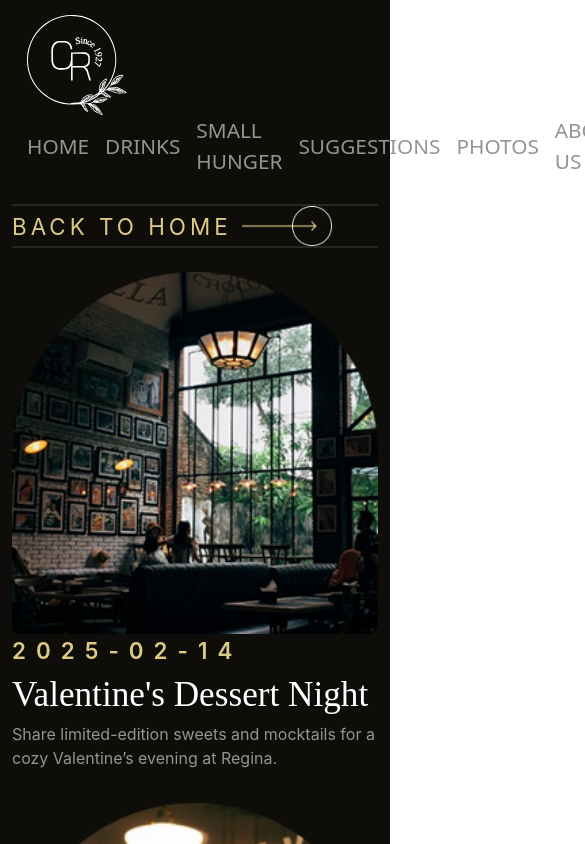
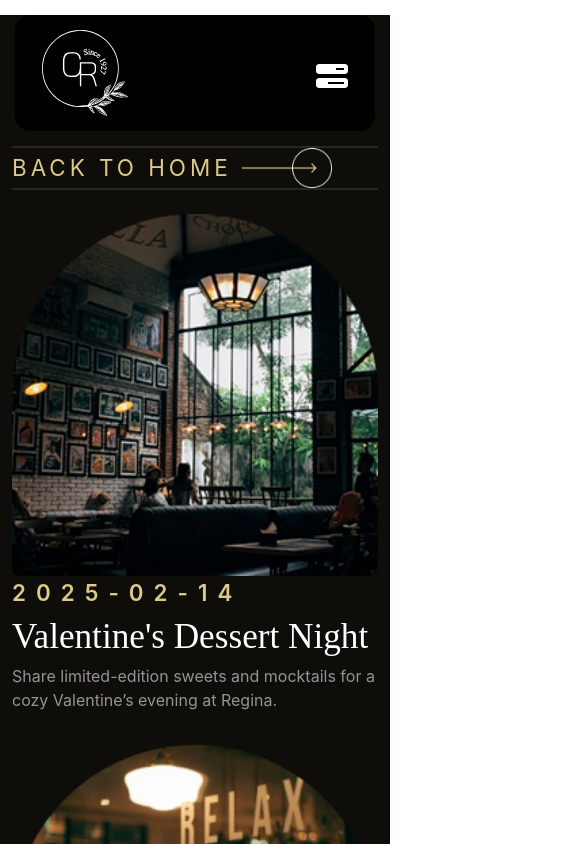
Before and after one commit to asemali2210/cafe-regina, a Next.js app: page /events in a window 390 px wide. Shown: the top 844 px of the page, 585 px wide, since content can reach past the window. Built offline with nearby package versions, Linux system fonts and the light colour scheme.

Commit message:
navbar: mobile menu height-first open/close + staggered items (kept mounted)

```diff
--- a/src/components/navbar/Navbar.jsx
+++ b/src/components/navbar/Navbar.jsx
@@ -3,14 +3,72 @@ import Link from "next/link";
 import "./navbar.scss";
 import Image from "next/image";
 import { usePathname } from "next/navigation";
-import logo from "@/../public/images/logo.svg";
+import logo from "@/public/images/logo.svg";
+import { FaBarsProgress } from "react-icons/fa6";
+import { useState } from "react";
+import { motion } from "framer-motion";
+
+const containerDuration = 0.25;
+const containerVariants = {
+  open: {
+    height: "auto",
+    paddingTop: 10,
+    paddingBottom: 10,
+    transition: { duration: containerDuration, ease: "easeOut", when: "beforeChildren" },
+  },
+  closed: {
+    height: 0,
+    paddingTop: 0,
+    paddingBottom: 0,
+    transition: { duration: containerDuration, ease: "easeInOut", when: "afterChildren" },
+  },
+};
+const listVariants = {
+  open: {
+    transition: { staggerChildren: 0.06 },
+  },
+  closed: {
+    transition: { staggerChildren: 0.05, staggerDirection: -1 },
+  },
+};
+const itemVariants = {
+  closed: { y: 12, opacity: 0 },
+  open: { y: 0, opacity: 1 },
+};
+
+const navItems = [
+  { label: "home", href: "/", path: "/" },
+  { label: "drinks", href: "/drinks", path: "/drinks" },
+  { label: "small hunger", href: "/small-hunger", path: "/small-hunger" },
+  { label: "suggestions", href: "/suggestions", path: "/suggestions" },
+  { label: "photos", href: "/photos", path: "/photos" },
+  { label: "about us", href: "/about", path: "/about" },
+  { label: "contact us", href: "/contact", path: "/contact" },
+];
+
+export const MotionLi = ({ content, href, pathName, existPathName }) => {
+  return (
+    <motion.li
+      variants={itemVariants}
+      transition={{ duration: 0.2, ease: "easeOut" }}
+      className={`navbar__item ${pathName === existPathName ? "--active" : ""}`}
+    >
+      <Link href={href}>{content}</Link>
+    </motion.li>
+  );
+};
 function Navbar({ homepage }) {
+  const [openNav, setOpenNav] = useState(false);
   const pathname = usePathname();
+  const toggleNav = () => {
+    setOpenNav((v) => !v);
+  };
+
   return (
     <div className={`navbar-main  ${homepage && "--homepage"}`}>
       <div className="container">
-        <div className="row align-items-center">
-          <div className="col-6 col-md-3">
+        <div className="row align-items-md-center ">
+          <div className="col-4 col-md-3">
             <div className="navbar__logo">
               <Link href="/">
                 <Image
@@ -18,65 +76,66 @@ function Navbar({ homepage }) {
                   src={logo}
                   width={100}
                   height={100}
-                  alt="cafe-regin"
+                  alt="Café Regina logo"
                 />
               </Link>
             </div>
           </div>
-          <div className="col-md-9">
-            <div className="navbar__items">
-              <ul className="navbar__list-items list-unstyled">
-                <li
-                  className={`navbar__item ${
-                    pathname === "/" ? `--active` : ``
-                  }`}
-                >
-                  <Link href="/">Home</Link>
-                </li>
-                <li
-                  className={`navbar__item ${
-                    pathname === "/drinks" ? `--active` : ``
-                  }`}
-                >
-                  <Link href="/drinks">drinks</Link>
-                </li>
-                <li
-                  className={`navbar__item ${
-                    pathname === "/small-hunger" ? `--active` : ``
-                  }`}
-                >
-                  <Link href="/small-hunger">small hunger</Link>
-                </li>
-                <li
-                  className={`navbar__item ${
-                    pathname === "/suggestions" ? `--active` : ``
-                  }`}
-                >
-                  <Link href="/suggestions">suggestions</Link>
-                </li>
-                <li
-                  className={`navbar__item ${
-                    pathname === "/photos" ? `--active` : ``
-                  }`}
-                >
-                  <Link href="/photos">photos</Link>
-                </li>
-                <li
-                  className={`navbar__item ${
-                    pathname === "/about" ? `--active` : ``
-                  }`}
-                >
-                  <Link href="/about">about us</Link>
-                </li>
-                <li
-                  className={`navbar__item ${
-                    pathname === "/contact" ? `--active` : ``
-                  }`}
-                >
-                  <Link href="/contact">contact us</Link>
-                </li>
+          <div className="col-8 d-md-none d-flex justify-content-end">
+            <button
+              className="nav__toggler"
+              onClick={toggleNav}
+              aria-expanded={openNav}
+              aria-controls="mobile-menu"
+              aria-label="Toggle navigation"
+            >
+              <FaBarsProgress />
+            </button>
+          </div>
+          <div className="col-12 col-md-9">
+            {/* Desktop menu: always visible on md+ */}
+            <div className="navbar__items d-none d-md-block">
+              <ul className="navbar__list-items list-unstyled font-inter">
+                {navItems.map((item) => (
+                  <li
+                    key={`desktop-${item.path}`}
+                    className={`navbar__item ${
+                      pathname === item.path ? "--active" : ""
+                    }`}
+                  >
+                    <Link href={item.href}>{item.label}</Link>
+                  </li>
+                ))}
               </ul>
             </div>
+
+            {/* Mobile menu: keep mounted, animate state */}
+            <motion.div
+              id="mobile-menu"
+              className="navbar__items d-md-none"
+              variants={containerVariants}
+              initial={false}
+              animate={openNav ? "open" : "closed"}
+              style={{ pointerEvents: openNav ? "auto" : "none" }}
+              aria-hidden={!openNav}
+            >
+              <motion.ul
+                className="navbar__list-items list-unstyled font-inter"
+                variants={listVariants}
+                initial={false}
+                animate={openNav ? "open" : "closed"}
+              >
+                {navItems.map((item) => (
+                  <MotionLi
+                    key={`mobile-${item.path}`}
+                    content={item.label}
+                    href={item.href}
+                    pathName={pathname}
+                    existPathName={item.path}
+                  />
+                ))}
+              </motion.ul>
+            </motion.div>
           </div>
         </div>
       </div>
--- a/src/components/navbar/navbar.scss
+++ b/src/components/navbar/navbar.scss
@@ -1,36 +1,61 @@
-@use '../../style/base/color.scss' as *;
+@use "../../style/base/color.scss" as *;
 
-.navbar-main{
+.navbar-main {
   padding: 15px;
-    .navbar__items{
-        .navbar__list-items{
+  .navbar__items {
+    .navbar__list-items {
       margin: 0;
       display: flex;
       align-items: center;
       gap: 1rem;
       justify-content: space-around;
-            .navbar__item{
-                a{
-                    font-size: 1.3rem;
+      .navbar__item {
+        a {
+          font-size: 1.1rem;
           text-transform: uppercase;
+          transition: color 0.3s ease;
         }
-                &:hover{
-                    a{
+        &:hover {
+          a {
             color: $white;
-                        transition: all .9s;
           }
         }
 
-                &.--active{
-                    a{
-
+        &.--active {
+          a {
             color: $white;
           }
         }
       }
     }
   }
-    &.--homepage{
+  .nav__toggler {
+    background: none;
+    border: none;
+    color: $white;
+    font-size: 2rem;
+  }
+  &.--homepage {
     margin-bottom: 50px;
   }
+  @media screen and (max-width: 768px) {
+    background-color: #000;
+    position: relative;
+    border-radius: 15px;
+    margin: 15px;
+    z-index: 1000;
+    overflow: hidden;
+    .navbar__items {
+      padding: 0;
+      background-color: #000;
+      font-size: 1.5rem;
+      height: 0;
+      overflow: hidden;
+      .navbar__list-items {
+        flex-direction: column;
+        justify-content: center;
+        align-items: center;
       }
+    }
+  }
+}
```
Lines whose indentation alone changed are shown as unchanged.
